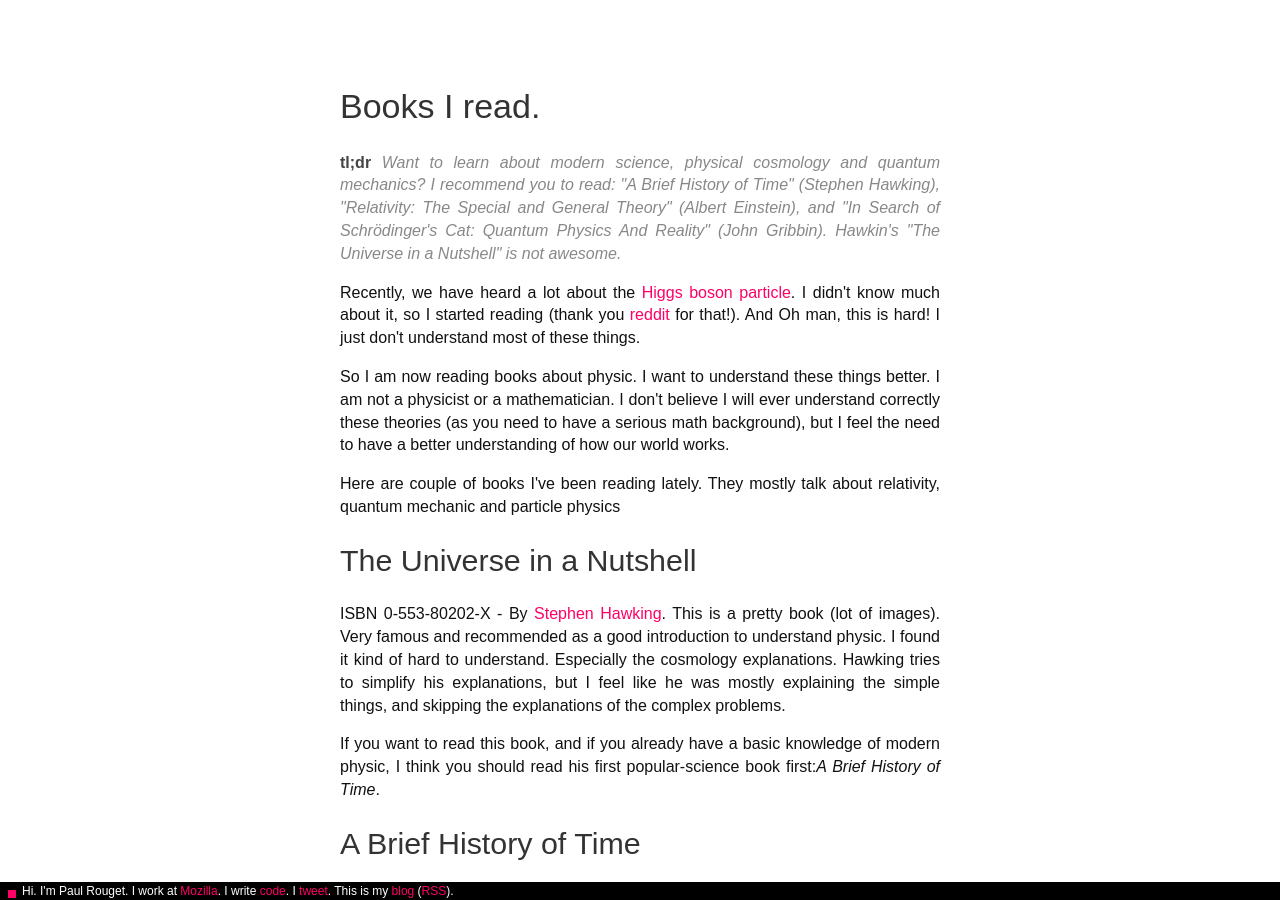
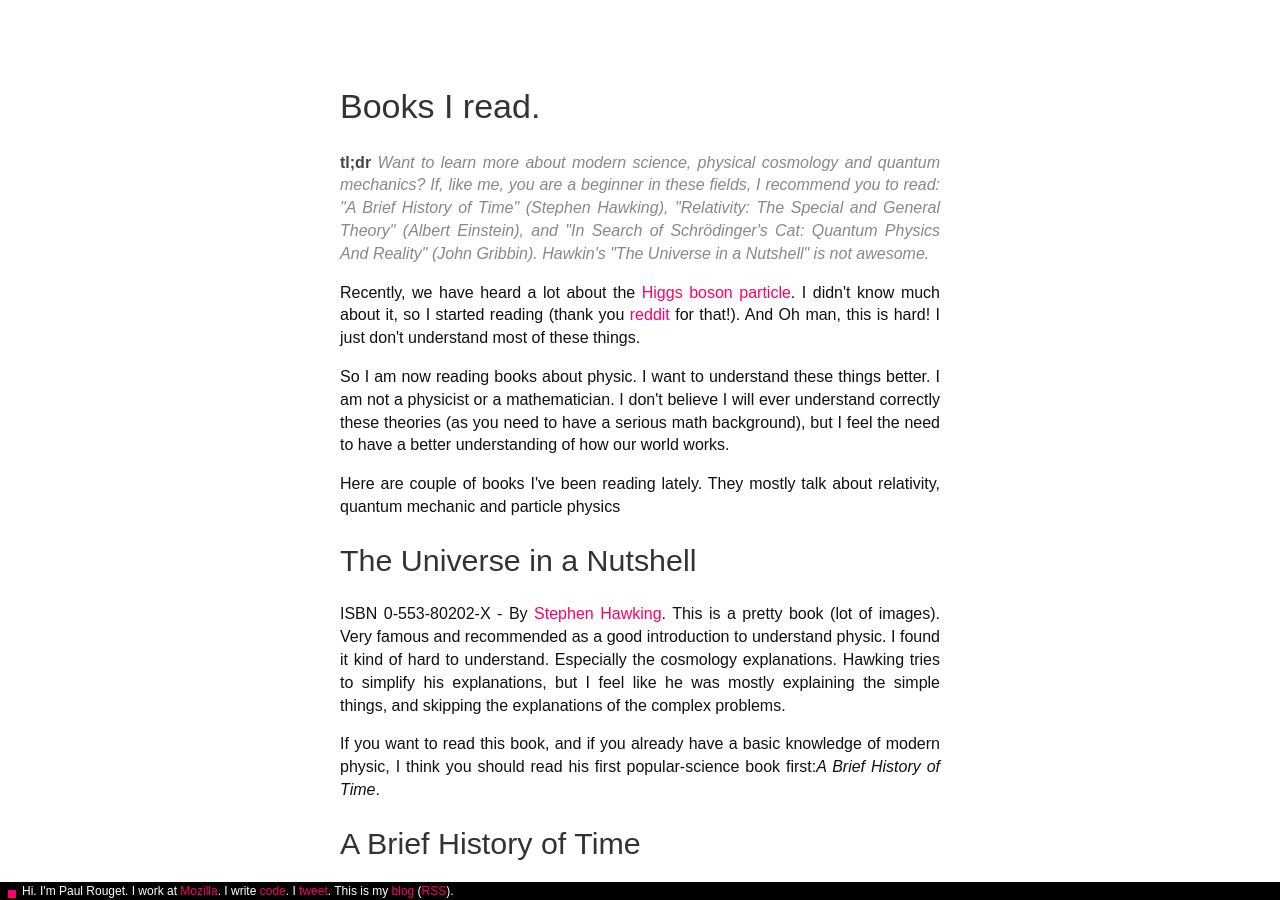
Before and after one commit to paulrouget/paulrouget.github.com, a Jekyll site: the page built from _posts/2012-01-10-books.html, in a window 1280 px wide and 900 px high. Built offline with Jekyll 4.4.1, drawn with Linux system fonts in a browser that asks for light colours.

Commit message:
Better intro

```diff
--- a/_posts/2012-01-10-books.html
+++ b/_posts/2012-01-10-books.html
@@ -7,9 +7,8 @@ comments: true
 
 <h1>Books I read.</h1>
 
-<p class="tldr">Want to learn about modern science, physical cosmology and quantum mechanics?
-I recommend you to read:
-"A Brief History of Time" (Stephen Hawking),
+<p class="tldr">Want to learn more about modern science, physical cosmology and quantum mechanics?
+If, like me, you are a beginner in these fields, I recommend you to read: "A Brief History of Time" (Stephen Hawking),
 "Relativity: The Special and General Theory" (Albert Einstein),
 and "In Search of Schrödinger's Cat: Quantum Physics And Reality" (John Gribbin).
 Hawkin's "The Universe in a Nutshell" is not awesome.</p>
```
